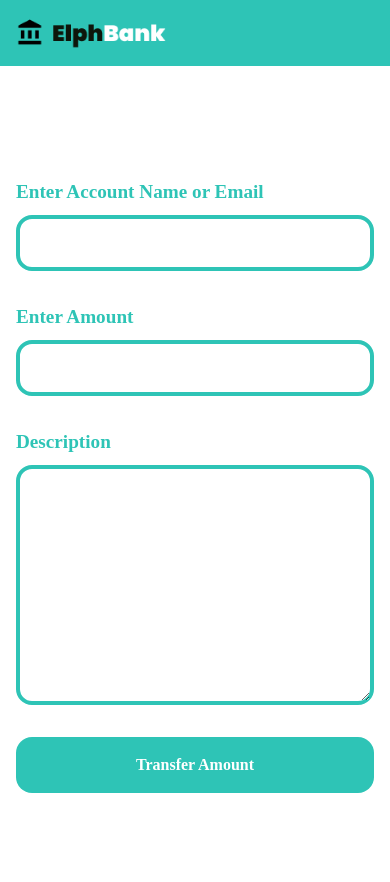
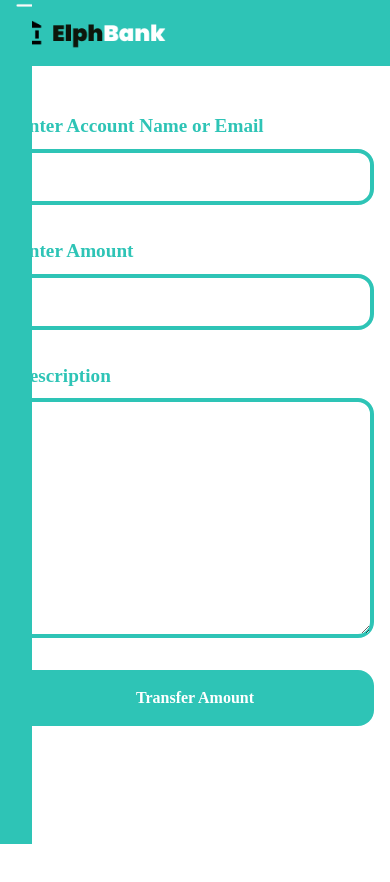
Before and after one commit to elphie-pro/ElphBank, a Next.js app: page /transfer in a window 390 px wide. Shown: the top 882 px of the page. Built offline with nearby package versions, Linux system fonts and the light colour scheme; no server answers.

Commit message:
sideba incomplete

```diff
--- a/src/app/dashboard/page.jsx
+++ b/src/app/dashboard/page.jsx
@@ -55,7 +55,7 @@ export default function Dashboard() {
   return (
     <motion.div variants={variants} initial="hidden" animate="show" className=' bg-white w-full min-h-screen'>
       <nav className="bg-[#2ec4b6] w-full p-4 md:hidden block">
-        <div className="w-[10rem] ">
+        <div className="w-[10rem] ml-[13rem]">
             <Link href="/" className="">
               <Image
                 src="/Group 5.png"
--- a/src/app/transfer/page.jsx
+++ b/src/app/transfer/page.jsx
@@ -13,7 +13,7 @@ export default function Page() {
       };
     return (
          <motion.div variants={variants} initial="hidden" animate="show" className=' bg-white w-full overflow-hidden min-h-screen'>
-            <nav className="bg-[#2ec4b6] w-full p-4 md:hidden block">
+            <nav className="bg-[#2ec4b6] absolute w-full p-4 md:hidden block">
                 <div className="w-[10rem] ">
                     <Link href="/" className="">
                     <Image
--- a/src/components/Sidebar.jsx
+++ b/src/components/Sidebar.jsx
@@ -28,10 +28,10 @@ export default function Page() {
           }
       }
   return (
-    <div className="bg-[#2EC4B6] h-screen w-[18rem] fixed overflow-y-hidden hidden md:block">
+    <div className="bg-[#2EC4B6] h-screen md:w-[18rem] fixed overflow-y-hidden ">
       <div className="py-7 px-4 md:pb-">
         <nav className="py-6 flex flex-col gap-[10rem] justify-between">
-          <div className="w-[10rem]">
+          <div className="w-[10rem] hidden md:block">
             <Link href="/" className="md:absolute">
               <Image
                 src="/Group 5.png"
@@ -74,6 +74,14 @@ export default function Page() {
               </button>
             </div>
           </div>
+          <button onClick={handleToggle} className="md:hidden block absolute w-[10rem] mt-[-4rem]"><Image src='/Group 122.png' width={30} height={50} alt="toggle"/></button>
+                      <div
+                        className={`${
+                          !open ? "hidden" : "block"
+                        } md:hidden bg-[#2EC4B6] shadow-2xl absolute top-16 right-0 w-[10rem] p-8`}
+                      >
+
+                      </div>
           </nav>
           </div>
           </div>
```
